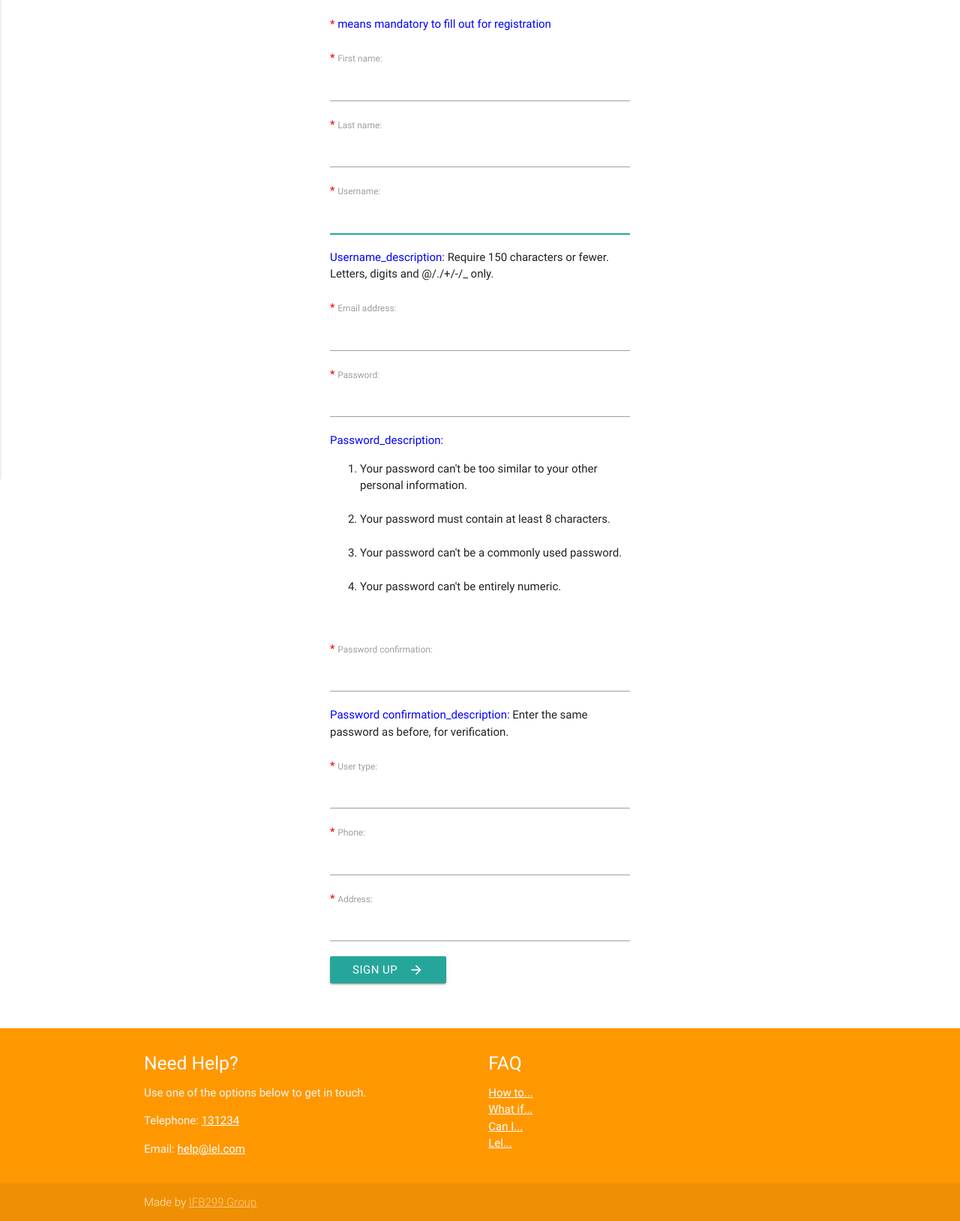
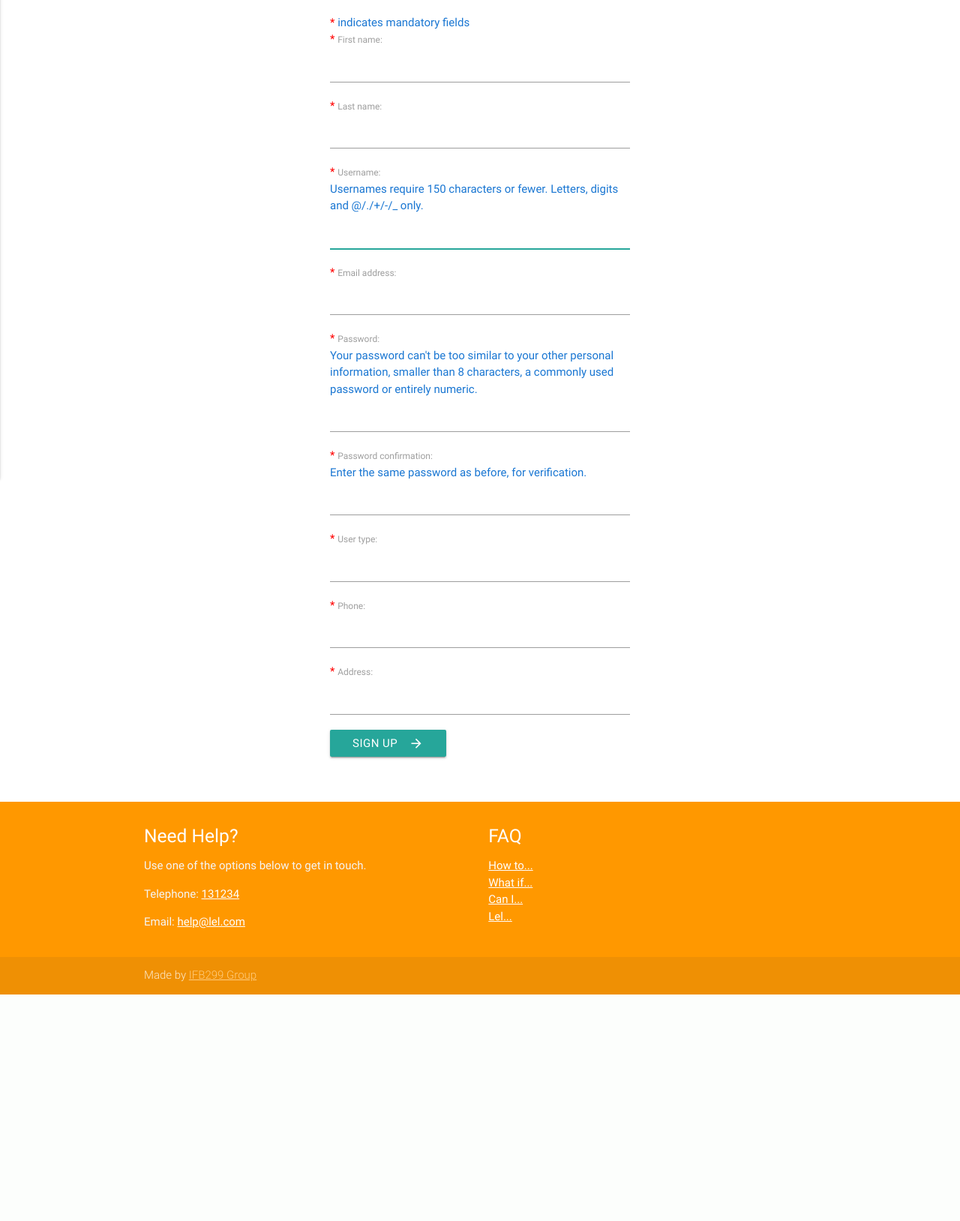
Before and after one commit to jabelone/ifb299, a Django app: page /signup/ in a window 1280 px wide. Shown: the part 222-1850 px from the top of the page at 75% size. After the commit the page ends 1548 px from the top, so only its background shows below. Run offline with Django 3.2, Linux system fonts and the light colour scheme; some libraries are stand-ins or nearby versions.

Commit message:
Fixed broken error messages and incorrect/colors/formatting/css

```diff
--- a/ifb299_production/production/static/production/css/style.css
+++ b/ifb299_production/production/static/production/css/style.css
@@ -1,10 +1,27 @@
 /* Custom CSS (mostly by Jaimyn lol) */
 
+.asterisk {
+    color: red;
+}
+
+.chip {
+    margin: 5px 0;
+}
+
+.error-chip {
+    color: #F44336;
+}
+
+.errors {
+    margin: 20px 0;
+}
+
 .icon-block {
-  padding: 0 15px;
+    padding: 0 15px;
 }
+
 .icon-block .material-icons {
-	font-size: inherit;
+    font-size: inherit;
 }
 
 #logo-image {
@@ -52,7 +69,6 @@ form {
     margin: 0 auto;
 }
 
-
 /* Responsive Stuff */
 
 @media only screen and (min-width: 601px) {
@@ -65,6 +81,7 @@ form {
     nav {
         height: 75px;
     }
+
     #logo-image {
         max-height: 55px;
     }
--- a/ifb299_production/production/templates/production/signup.html
+++ b/ifb299_production/production/templates/production/signup.html
@@ -9,48 +9,46 @@ span.special_class{color: #666;}
 {% block content %}
 
 <form method="post">
-    <br>
-    <span class="required_fields" style="color:red">*</span> <span class="required_colour" style="color:blue">means mandatory to fill out for registration</span>
-    <br><br>
+    <div class="errors">
+        {% if user_form.errors %}
+            {% for field in user_form %}
+                {% for error in field.errors %}
+                    <div class="chip error-chip">
+                        {{ error|escape }}
+                        <i class="close material-icons">close</i>
+                    </div>
+                {% endfor %}
+            {% endfor %}
 
+            {% for error in user_form.non_field_errors %}
+                <div class="chip">
+                    {{ error|escape }}
+                    <i class="close material-icons">close</i>
+                </div>
+            {% endfor %}
+        {% endif %}
+    </div>
+
+    <span class="asterisk">*</span> <span class="blue-text text-darken-2"> indicates mandatory fields</span>
 
     {% csrf_token %}
 
     {% for field in user_form %}
     <div>
-        <span class="required_fields" style="color:red">*</span>
-    <label for="{{ field.label }}">{{ field.label_tag }}</label>
-
-        {{ field }}
-
-
-
+        <span class="asterisk">*</span> <label>{{ field.label_tag }}</label>
         {% if 'Username' in field.label_tag %}
-        <span class="required_colour" style="color:blue">Username_description: </span>{{"Require 150 characters or fewer. Letters, digits and @/./+/-/_ only."}}
-                <br><br>
+        <br><span class="blue-text text-darken-2">Usernames require 150 characters or fewer. Letters, digits and
+        @/./+/-/_ only.</span>
 
         {% elif 'Password:' in field.label_tag %}
-            <span class="required_colour" style="color:blue">Password_description: </span><br>
-        <ol>
-            <li>Your password can't be too similar to your other personal information.</li><br>
-            <li>Your password must contain at least 8 characters.</li><br>
-            <li>Your password can't be a commonly used password.</li><br>
-            <li>Your password can't be entirely numeric.</li>
-        </ol>
-        <br><br>
+        <br><span class="blue-text text-darken-2">Your password can't be too similar to your other personal information,
+            smaller than 8 characters, a commonly used password or entirely numeric.</span>
 
         {% elif 'Password confirmation' in field.label_tag %}
-          <span class="required_colour" style="color:blue">Password confirmation_description: </span>{{"Enter the same password as before, for verification."}}
-        <br><br>
-        {% else %}
-          {{""}}
+        <br><span class="blue-text text-darken-2">Enter the same password as before, for verification.</span>
 
         {% endif %}
-
-
-
-
-
+        {{ field }}
     </div>
 
     {% endfor %}
@@ -58,8 +56,8 @@ span.special_class{color: #666;}
 
     {% for field in profile_form %}
     <div>
-        <span class="required_fields" style="color:red">*</span>
-    <label for="{{ field.label }}">{{ field.label_tag }}</label>
+        <span class="asterisk">*</span>
+        <label>{{ field.label_tag }}</label>
         {{ field }}
     </div>
     {% endfor %}
```
